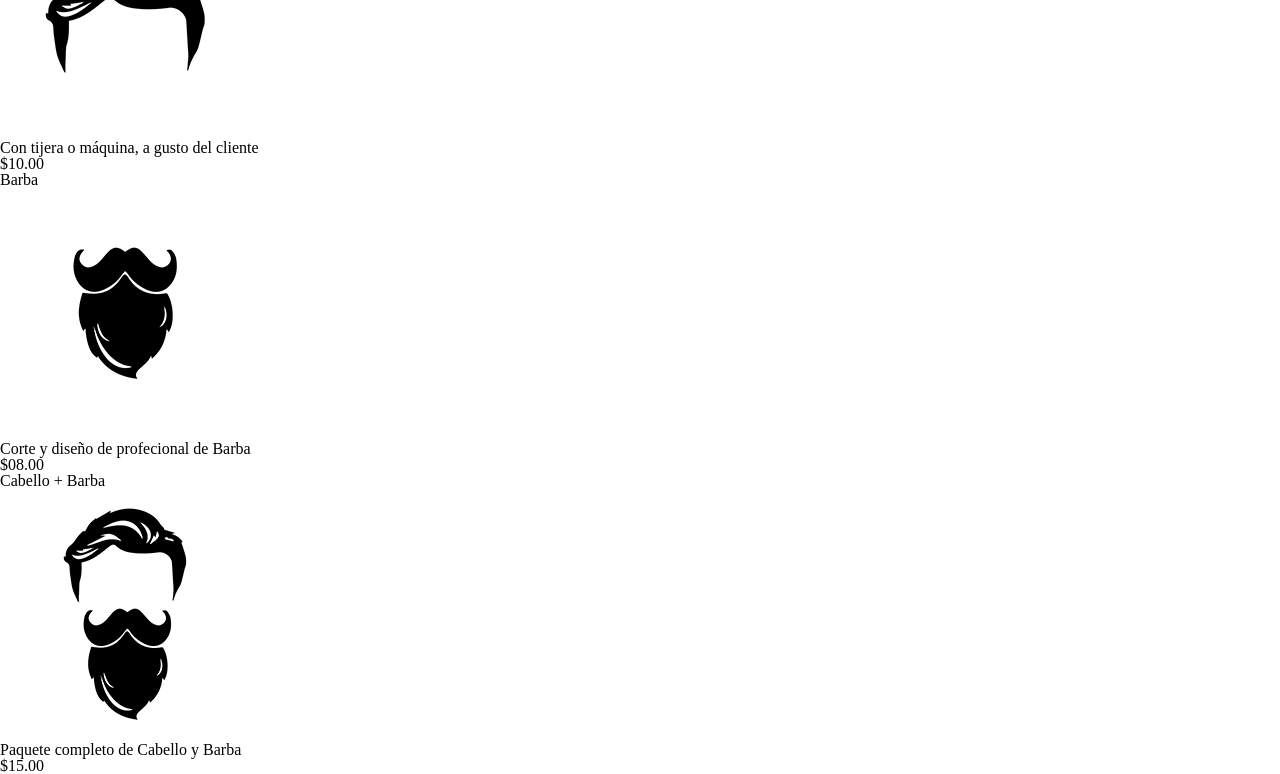
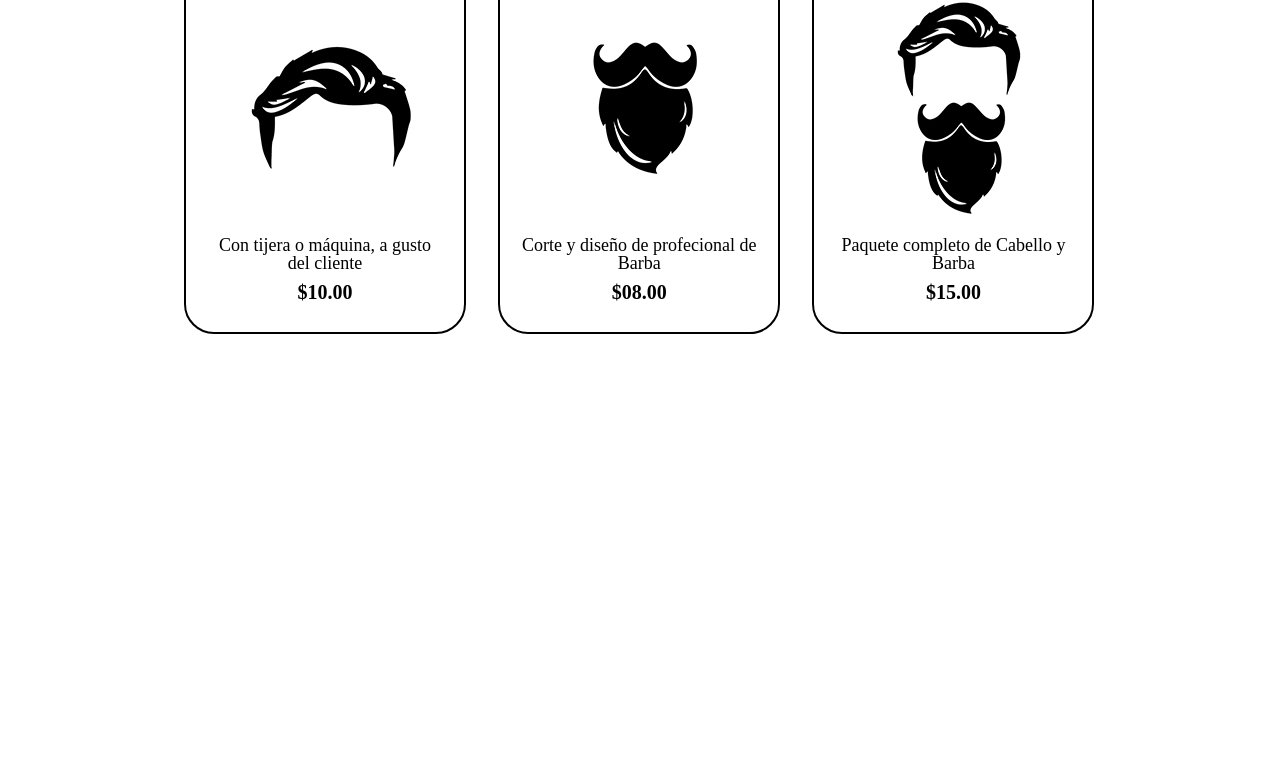
Before and after one commit to AluraLatamFrancisco/BarberiaAlura, a plain HTML site: page Productos.html in a window 1280 px wide. Shown: the part 422-1196 px from the top of the page. After the commit the page ends 806 px from the top, so only its background shows below. Drawn offline with Linux system fonts and the light colour scheme.

Commit message:
Section Product

```diff
--- a/Productos.html
+++ b/Productos.html
@@ -28,22 +28,22 @@
         <div>
           <ul class="Pro-bloque">
             <li class="Bloque">
-              <h2>Cabello</h2>
+              <h2 class="Til_Bloq">Cabello</h2>
               <img src="img/cabello.jpg" alt="Cabello" />
-              <p>Con tijera o máquina, a gusto del cliente</p>
-              <p>$10.00</p>
+              <p class="Pro_des">Con tijera o máquina, a gusto del cliente</p>
+              <p class="Pro_pre"> $10.00</p>
             </li>
             <li class="Bloque">
-              <h2>Barba</h2>
+              <h2 class="Til_Bloq">Barba</h2>
               <img src="img/barba.jpg" alt="Barba" />
-              <p>Corte y diseño de profecional de Barba</p>
-              <p>$08.00</p>
+              <p class="Pro_des">Corte y diseño de profecional de Barba</p>
+              <p class="Pro_pre">$08.00</p>
             </li>
             <li class="Bloque">
-              <h2>Cabello + Barba</h2>
+              <h2 class="Til_Bloq">Cabello + Barba</h2>
               <img src="img/cabello+barba.jpg" alt="Cabello + Barba" />
-              <p>Paquete completo de Cabello y Barba</p>
-              <p>$15.00</p>
+              <p class="Pro_des">Paquete completo de Cabello y Barba</p>
+              <p class="Pro_pre">$15.00</p>
             </li>
           </ul>
         </div>
--- a/css/Producos.css
+++ b/css/Producos.css
@@ -33,3 +33,48 @@
     font-size:  22px;
     text-decoration: none;
 }
+
+/*Estilos a nuestro Bloque productos*/
+.Pro-bloque{
+    width: 940px;
+  margin: 0 auto;
+  padding: 50px;
+}
+.Pro-bloque .Bloque{
+    /*usamos display inline block para crear bloques de espacion de los items*/
+display: inline-block;
+text-align: center;
+/*le decimos que ocupe el 30% de su espacion asigando*/
+width: 30%;
+vertical-align: top;
+margin: 0 1.5%;
+/*damos un margen de sepracion entre items */
+padding: 30px 20px;
+/*Cuando el espacio supera lo propuesto en nuestro html se utiliza*/
+box-sizing: border-box;
+/*Se coloca una borde de color negro*/
+border: 2px #000000 solid;
+/*se coloca el border en pixeles*/
+border-radius: 30px;
+
+}
+
+.Til_Bloq{
+    font-size: 30px;
+    font-weight: bold;
+}
+.Pro_pre{
+    font-size: 20px;
+    font-weight: bold;
+    margin-top: 10px;
+}
+.Pro_des{
+    font-size: 18px;
+
+}
+/*Efectos en Css*/
+/*con la funcion hover se puede carptura eventos*/
+.nav-bar a:hover{
+    color: blue;
+    text-decoration: underline;
+    }
```
